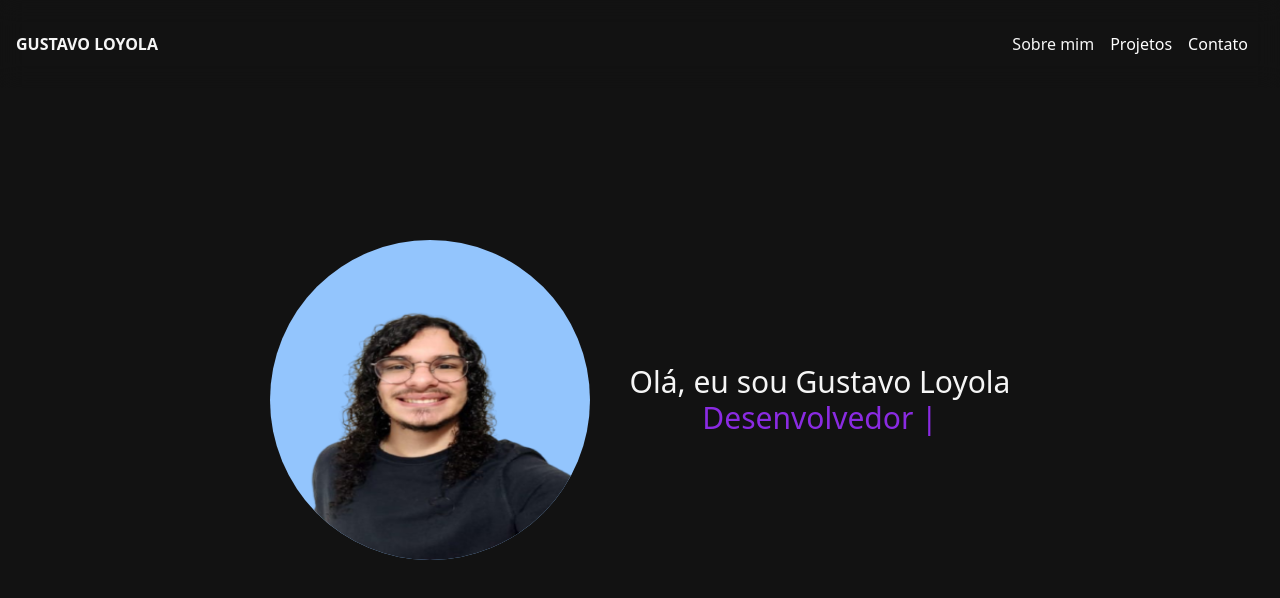
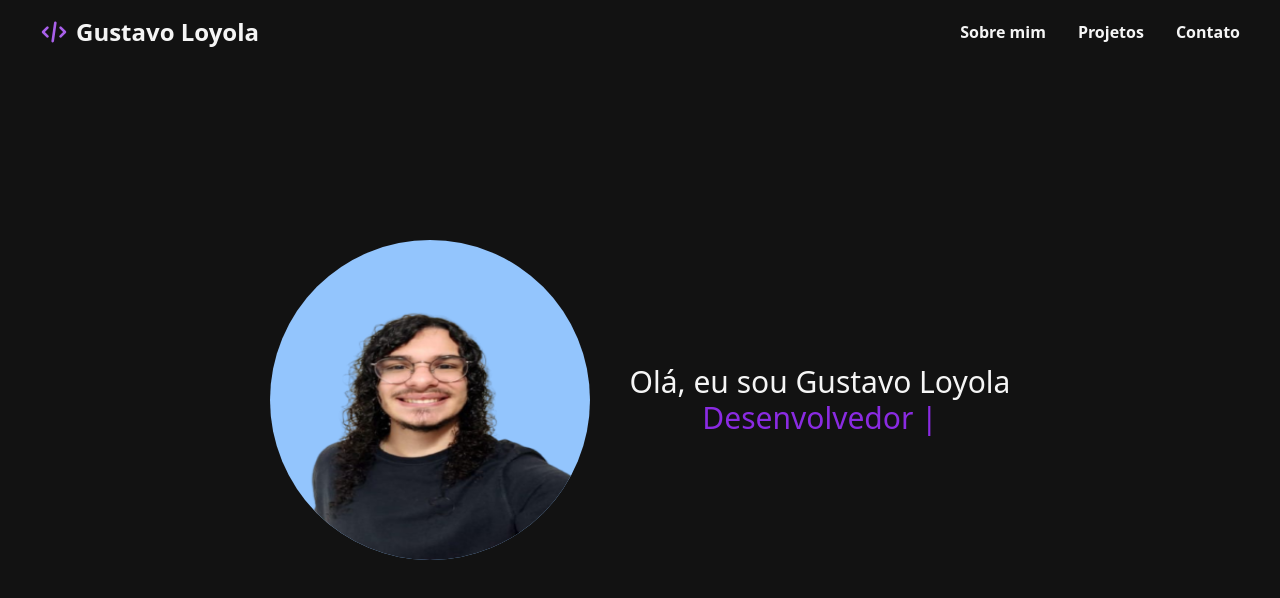
Before and after one commit to GuhLoyola/projeto-portifolio, a React (Vite) app: page / in a window 1280 px wide. Shown: the top 598 px of the page. Built offline with nearby package versions, Linux system fonts and the light colour scheme.

Commit message:
Componente de NavBar reestruturado para melhor funcionamento

```diff
--- a/src/components/NavBar.jsx
+++ b/src/components/NavBar.jsx
@@ -1,65 +1,51 @@
+import { CodeBracketIcon, Bars3Icon, XMarkIcon } from "@heroicons/react/16/solid"
 import { useEffect, useState } from "react"
 import { Link } from "react-router-dom"
 
 const NavBar = () => {
 
-    const [navExpanded, setNavExpanded] = useState(false)
-    const [navColor, setNavColor] = useState(false)
+    let Links = [
+        { name: 'Sobre mim', link: '/sobre-mim', id: 1 },
+        { name: 'Projetos', link: '/projetos', id: 2 },
+        { name: 'Contato', link: '/contato', id: 3 },
+    ]
+
+    let [isOpen, setIsOpen] = useState(false)
+
+    let [navColor, setNavColor] = useState(false)
 
     const handleScroll = () => {
         window.scrollY >= 20 ? setNavColor(true) : setNavColor(false)
     }
 
     useEffect(() => {
-        window.addEventListener("scroll", handleScroll);
+        window.addEventListener('scroll', handleScroll)
         return () => {
-            window.removeEventListener("scroll", handleScroll);
-        };
-    }, []);
+            window.removeEventListener('scroll', handleScroll)
+        }
+    }, [])
 
     return (
-        <nav className={`fixed w-full z-50 top-0 transition-colors duration-300
-        ${navColor ? 'bg-black-russian-66 backdrop-blur-md shadow-md' : 'bg-transparent backdrop-blur-md'}`}>
-            <div className="mx-auto p-4 flex justify-between items-center text-smoky-white">
-                <div className="flex items-center">
-                    <Link to='/'>
-                        <p className="uppercase font-bold">Gustavo Loyola</p>
-                    </Link>
+        <nav className={`nav ${navColor ? 'md:bg-black-russian-66 md:backdrop-blur-md shadow-md' : 'bg-transparent'} bg-black-russian`}>
+            <div className="md:px-10 py-4 px-7 md:flex justify-between items-center text-smoky-white">
+                <div className="flex text-2xl items-center gap-2">
+                    <CodeBracketIcon className="w-7 h-7 text-amethyst" />
+                    <Link to='/' className="font-bold">Gustavo Loyola</Link>
                 </div>
-                <div className="md:hidden" onClick={() => setNavExpanded(!navExpanded)}>
-                    <div className="space-y-2">
-                        <span className={`block w-8 h-0.5 bg-smoky-white transition-transform duration-300 ease-in-out
-                            ${navExpanded ? 'rotate-45 translate-y-2' : ''}`}></span>
 
-                        <span className={`block w-8 h-0.5 bg-smoky-white transition-opacity duration-300 ease-in-out
-                            ${navExpanded ? 'opacity-0' : ''}`}></span>
+                <div onClick={() => setIsOpen(!isOpen)} className="w-7 h-7 absolute right-8 top-6 cursor-pointer md:hidden">
+                    {isOpen ? <XMarkIcon /> : <Bars3Icon />}
+                </div>
 
-                        <span className={`block w-8 h-0.5 bg-smoky-white transition-transform duration-300 ease-in-out
-                            ${navExpanded ? '-rotate-45 -translate-y-3' : ''}`}></span>
-                    </div>
-                </div>
-                <div className={`${navExpanded ? "block" : "hidden"} md:flex md:items-center md:space-x-6`}>
-                    <ul className="flex flex-col md:flex-row md:items-center gap-4 p-4">
-                        <li>
-                            <Link to='/sobre-mim' className="text-smoky-white flex items-center gap-1"
-                                onClick={() => setNavExpanded(false)}>
-                                Sobre mim
-                            </Link>
-                        </li>
-                        <li>
-                            <Link to='/projetos' className="text-white flex items-center gap-1"
-                                onClick={() => setNavExpanded(false)}>
-                                Projetos
-                            </Link>
-                        </li>
-                        <li>
-                            <Link to='/contato' className="text-white flex items-center gap-1"
-                                onClick={() => setNavExpanded(false)}>
-                                Contato
-                            </Link>
-                        </li>
-                    </ul>
-                </div>
+                <ul className={`menu bg-black-russian ${isOpen ? 'top-12 shadow-md' : 'top-[-490px]'}`}>
+                    {
+                        Links.map(link => (
+                            <li key={link.id} className="my-7 md:my-0 md:ml-8 font-semibold">
+                                <Link to={link.link} className="z-[-1]">{link.name}</Link>
+                            </li>
+                        ))
+                    }
+                </ul>
             </div>
         </nav>
     )
```
